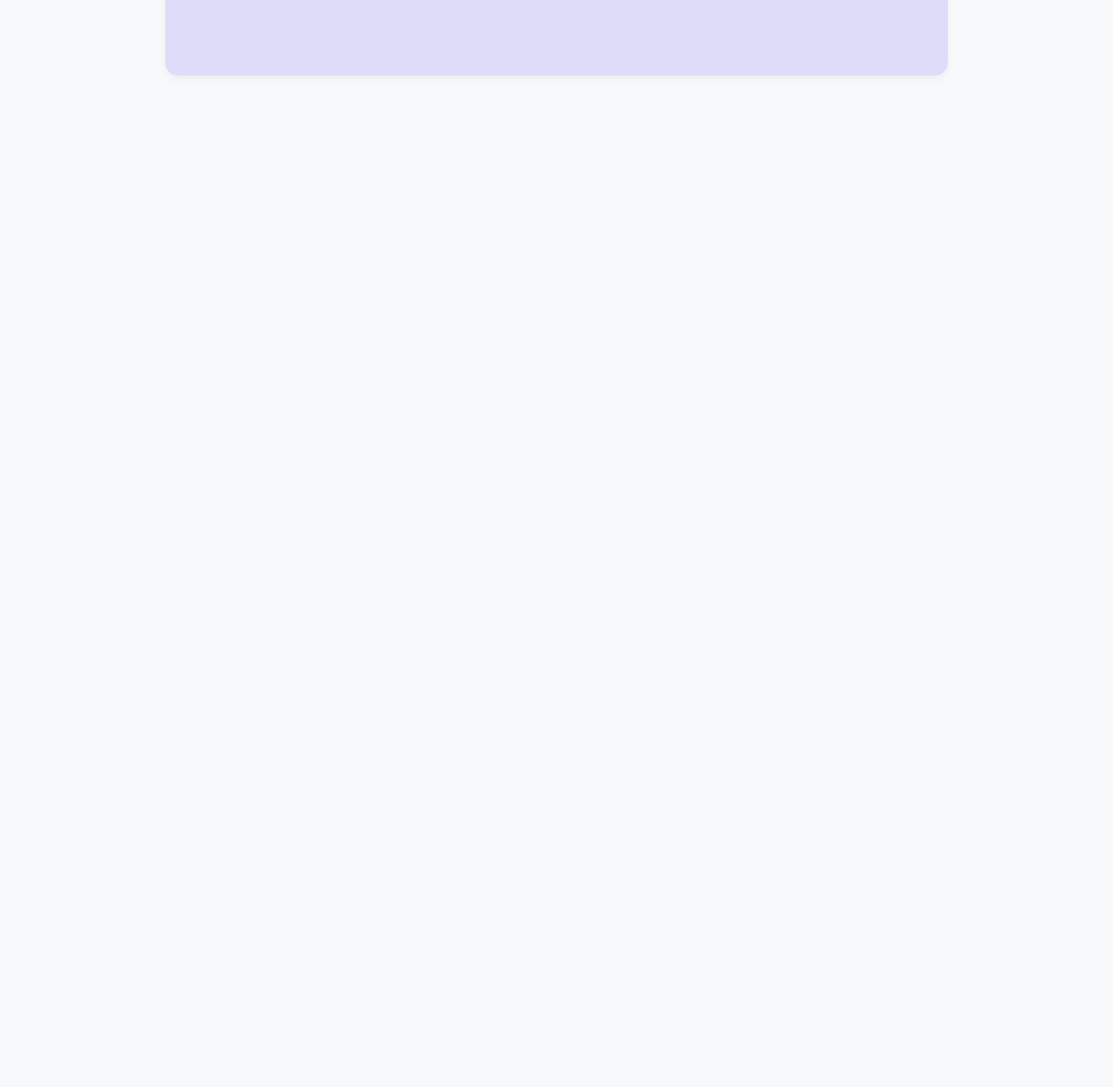
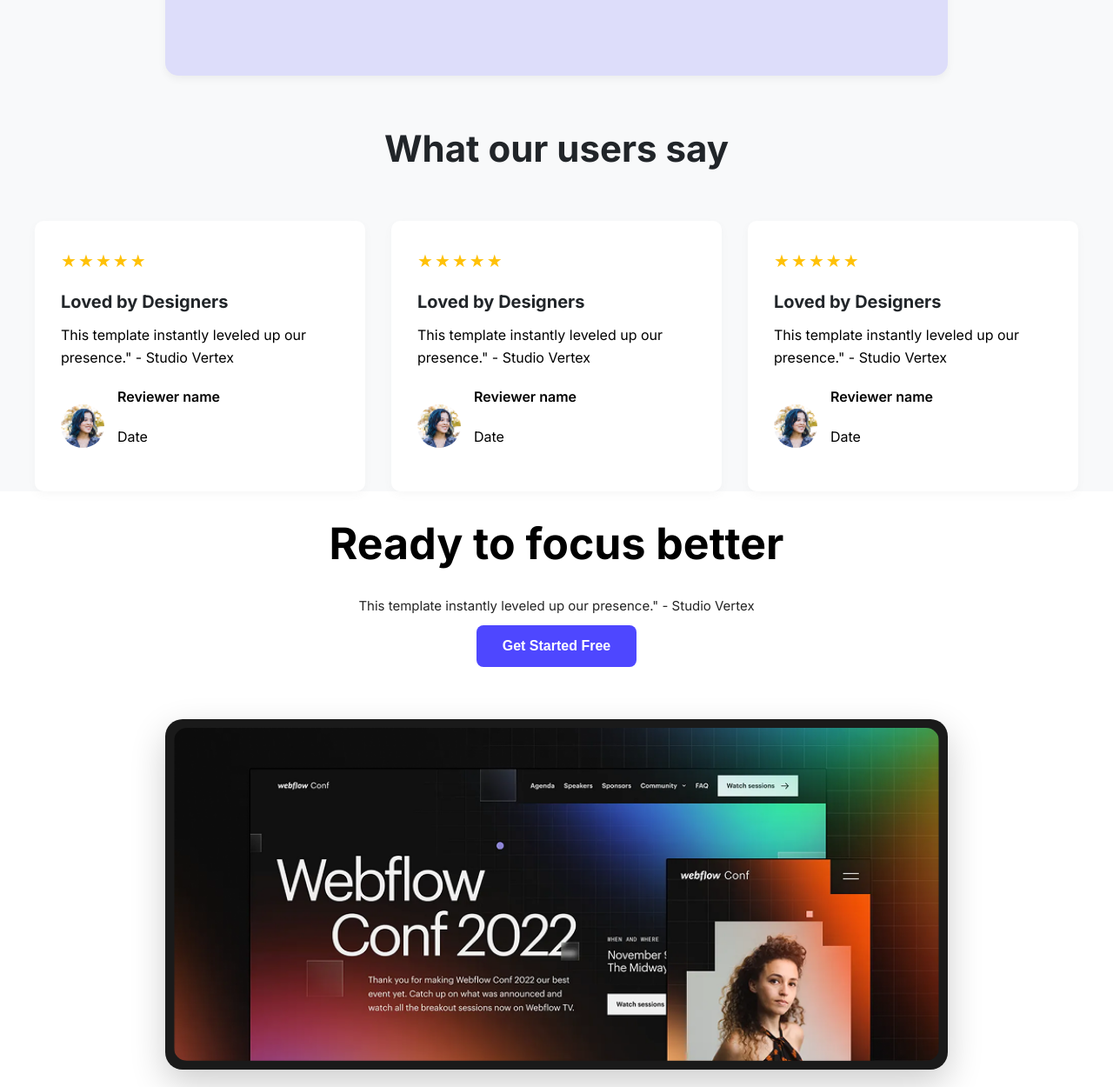
Before and after one commit to nahiyankhan55/Landing-webpage, a plain HTML site: page index.html in a window 1280 px wide. Shown: the part 1544-2794 px from the top of the page at 87% size. Before the commit the page ends 1681 px from the top, so only its background shows below. Drawn offline with Linux system fonts and the light colour scheme.

Commit message:
added an reviews-section

```diff
--- a/index.html
+++ b/index.html
@@ -55,7 +55,64 @@
         </div>
     </section>
 
+      <section class="reviews-section">
+        <h2>What our users say</h2>
+        <div class="reviews-grid">
+            <div class="review-card">
+                <div class="stars">
+                    <span class="star">&#9733;</span><span class="star">&#9733;</span><span class="star">&#9733;</span><span class="star">&#9733;</span><span class="star">&#9733;</span>
+                </div>
+                <h3>Loved by Designers</h3>
+                <p>This template instantly leveled up our presence." - Studio Vertex</p>
+                <div class="reviewer-info">
+                    <img src="Assets/avatar.png" alt="Reviewer Avatar" class="reviewer-avatar">
+                    <div>
+                        <p class="reviewer-name">Reviewer name</p>
+                        <p class="review-date">Date</p>
+                    </div>
+                </div>
+            </div>
+            <div class="review-card">
+                <div class="stars">
+                    <span class="star">&#9733;</span><span class="star">&#9733;</span><span class="star">&#9733;</span><span class="star">&#9733;</span><span class="star">&#9733;</span>
+                </div>
+                <h3>Loved by Designers</h3>
+                <p>This template instantly leveled up our presence." - Studio Vertex</p>
+                <div class="reviewer-info">
+                    <img src="Assets/avatar.png" alt="Reviewer Avatar" class="reviewer-avatar">
+                    <div>
+                        <p class="reviewer-name">Reviewer name</p>
+                        <p class="review-date">Date</p>
+                    </div>
+                </div>
+            </div>
+            <div class="review-card">
+                <div class="stars">
+                    <span class="star">&#9733;</span><span class="star">&#9733;</span><span class="star">&#9733;</span><span class="star">&#9733;</span><span class="star">&#9733;</span>
+                </div>
+                <h3>Loved by Designers</h3>
+                <p>This template instantly leveled up our presence." - Studio Vertex</p>
+                <div class="reviewer-info">
+                    <img src="Assets/avatar.png" alt="Reviewer Avatar" class="reviewer-avatar">
+                    <div>
+                        <p class="reviewer-name">Reviewer name</p>
+                        <p class="review-date">Date</p>
+                    </div>
+                </div>
+            </div>
+        </div>
+    </section>
 
+    <section class="focus-better-section">
+    <div class="container">
+        <h2>Ready to focus better</h2>
+        <p class="subtitle">This template instantly leveled up our presence." - Studio Vertex</p>
+        <button class="btn btn-primary">Get Started Free</button>
+        <div class="webflow-conf-preview">
+            <img src="Assets/wc-big.png" alt="Webflow Conf 2022 Preview" class="preview-image">
+            </div>
+    </div>
+</section>
 </body>
 
 </html>
--- a/styles/style.css
+++ b/styles/style.css
@@ -249,3 +249,157 @@ ul {
     font-size: 20px;
     color: #000000;
 }
+
+/* Reviews Section Styles */
+
+.reviews-section {
+    text-align: center;
+}
+
+.reviews-section h2 {
+    font-size: 42px;
+    margin-bottom: 50px;
+}
+
+.reviews-grid {
+    display: grid;
+    grid-template-columns: repeat(auto-fit, minmax(300px, 1fr));
+    gap: 30px;
+    max-width: 1200px;
+    margin: 0 auto;
+}
+
+.review-card {
+    background-color:#FFFFFF;
+    padding: 30px;
+    border-radius: 10px;
+    box-shadow: 0 4px 10px rgba(122, 122, 122, 0.05);
+    text-align: left;
+}
+
+.review-card .stars {
+    margin-bottom: 15px;
+    color: #FFC107;
+    font-size: 20px;
+}
+
+.review-card .star {
+    margin-right: 2px;
+}
+
+.review-card h3 {
+    font-size: 20px;
+    margin-bottom: 10px;
+}
+
+.review-card p {
+    font-size: 16px;
+    color: #000000;
+    margin-bottom: 20px;
+}
+
+.reviewer-info {
+    display: flex;
+    align-items: center;
+    gap: 15px;
+    margin-top: 4px;
+    Line height: 0.8px;
+}
+
+.reviewer-avatar {
+    width: 50px;
+    height: 50px;
+    border-radius: 50%;
+    object-fit: cover;
+}
+
+.reviewer-name {
+    font-weight: 600;
+    margin-bottom: 2px;
+    color: #000000;
+}
+
+.review-date {
+    font-size: 10px;
+    margin-top: 0;
+    color: #000000;
+}
+/* Focus Better Section */
+.focus-better-section {
+    background-color: #FFFFFF;
+    padding: 20px;
+    text-align: center;
+    overflow: hidden;
+}
+
+.focus-better-section .container {
+    max-width: 1140px;
+    margin: 0 auto;
+    padding: 0 20px;
+}
+
+.focus-better-section h2 {
+    font-size: 50px;
+    margin-bottom: 20px;
+    color: #000000;
+}
+
+.focus-better-section .subtitle {
+    font-size: 15px;
+    color: #242424;
+    margin-bottom: 10px;
+}
+
+.focus-better-section .btn-primary {
+    margin-bottom: 60px;
+}
+
+.webflow-conf-preview {
+    background-color: #1a1a1a;
+    border-radius: 20px;
+    box-shadow: 0 15px 40px rgba(0, 0, 0, 0.2);
+    overflow: hidden;
+    max-width: 900px;
+    margin: 0 auto;
+}
+
+.webflow-conf-preview .preview-image {
+    width: 100%;
+    height: auto;
+    display: block;
+    border-radius: 15px;
+    margin: 10px;
+    width: calc(100% - 20px);
+}
+
+/* Responsive Adjustments */
+@media (max-width: 992px) {
+    .focus-better-section h2 {
+        font-size: 38px;
+    }
+}
+
+@media (max-width: 768px) {
+    .focus-better-section {
+        padding: 60px 20px;
+    }
+    .focus-better-section h2 {
+        font-size: 32px;
+    }
+    .focus-better-section .subtitle {
+        font-size: 16px;
+    }
+    .webflow-conf-preview .preview-image {
+        margin: 5px;
+        width: calc(100% - 10px);
+    }
+}
+
+@media (max-width: 480px) {
+    .focus-better-section h2 {
+        font-size: 28px;
+    }
+    .focus-better-section .btn-primary {
+        margin-bottom: 30px;
+    }
+}
```
